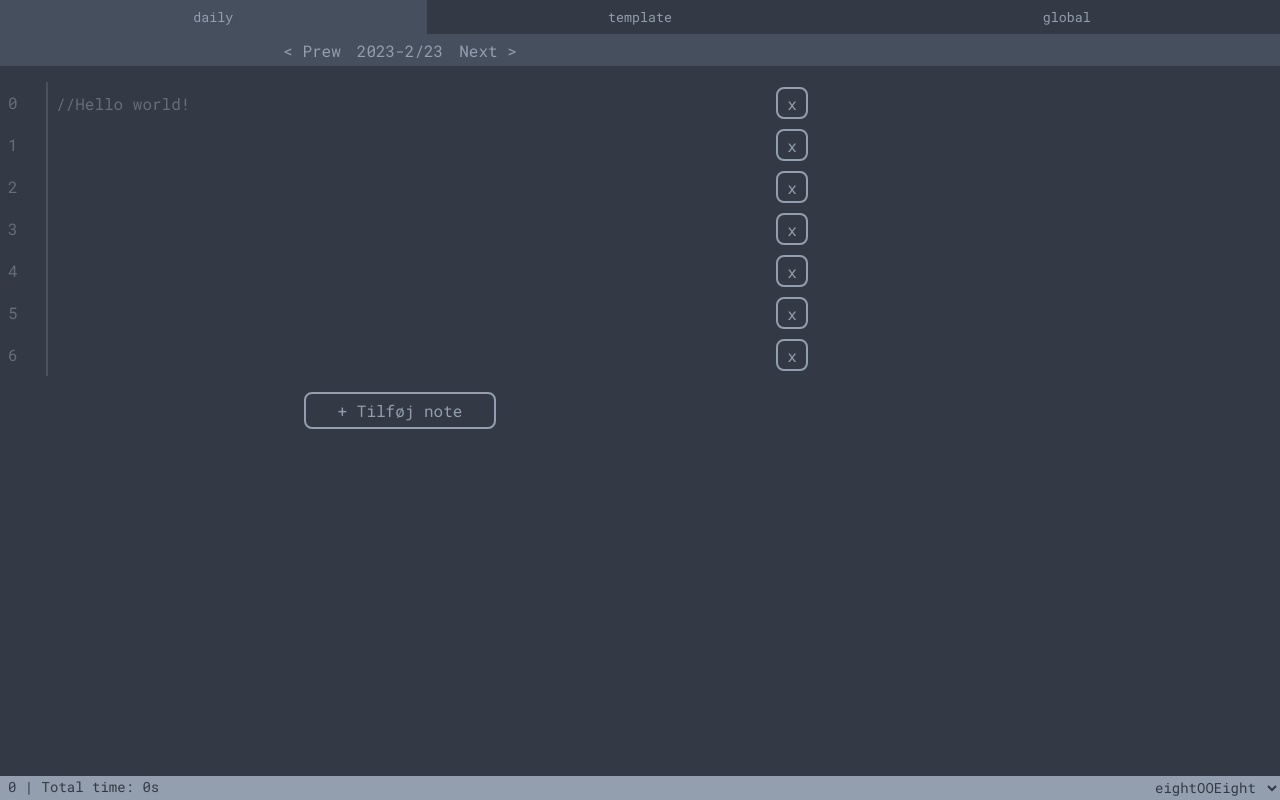
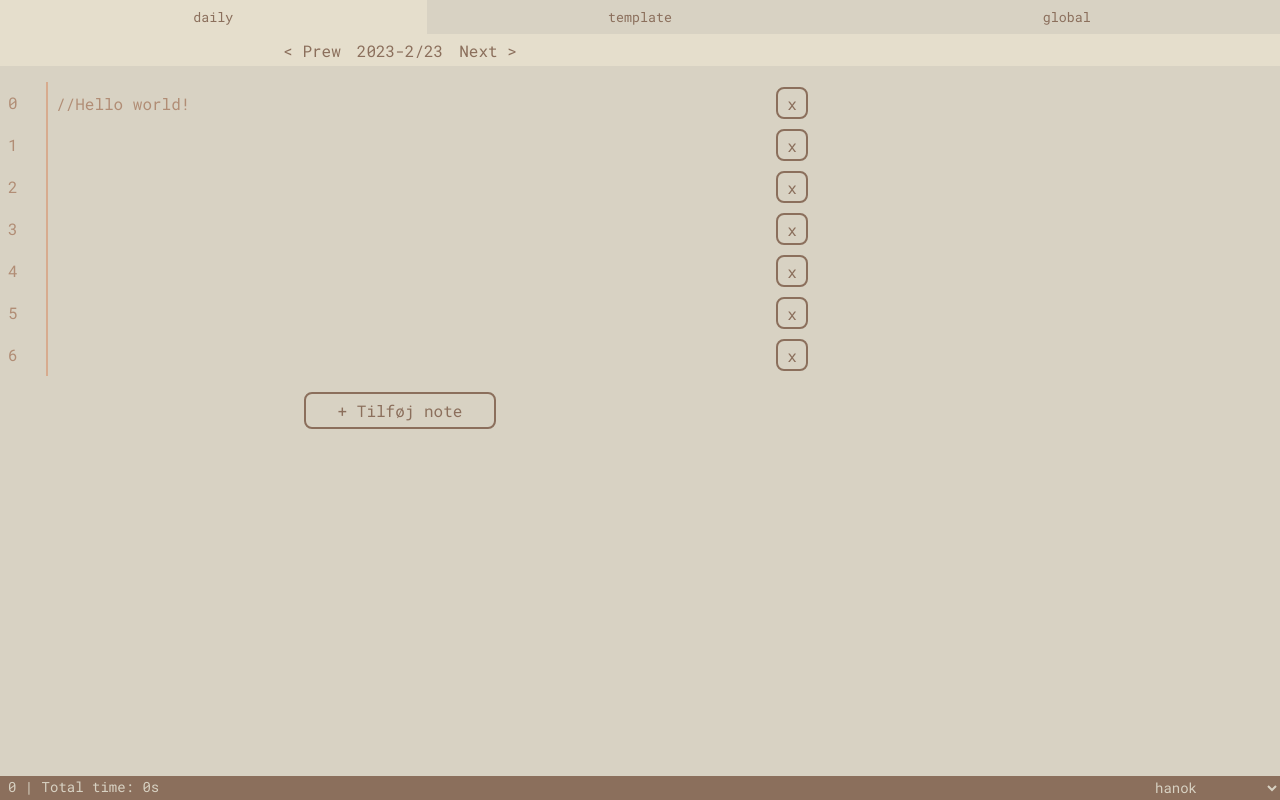
Before and after one commit to jbaagaard/tasks, a Next.js app: page / in a window 1280 px wide. Built offline with nearby package versions, Linux system fonts and the light colour scheme.

Commit message:
use hanok as default theme

```diff
--- a/features/ThemeContext/index.tsx
+++ b/features/ThemeContext/index.tsx
@@ -17,9 +17,9 @@ interface ThemeContextProviderProps {
 export const ThemeContextProvider = ({
   children,
 }: ThemeContextProviderProps) => {
-  const [currentTheme, setCurrentTheme] = useState<string>("eightOOEight");
+  const [currentTheme, setCurrentTheme] = useState<string>("hanok");
   useEffect(() => {
-    setCurrentTheme(localStorage.getItem("theme") || "eightOOEight");
+    setCurrentTheme(localStorage.getItem("theme") || "hanok");
   }, []);
   const value: ThemeContextProps = {
     currentTheme: currentTheme,
```
